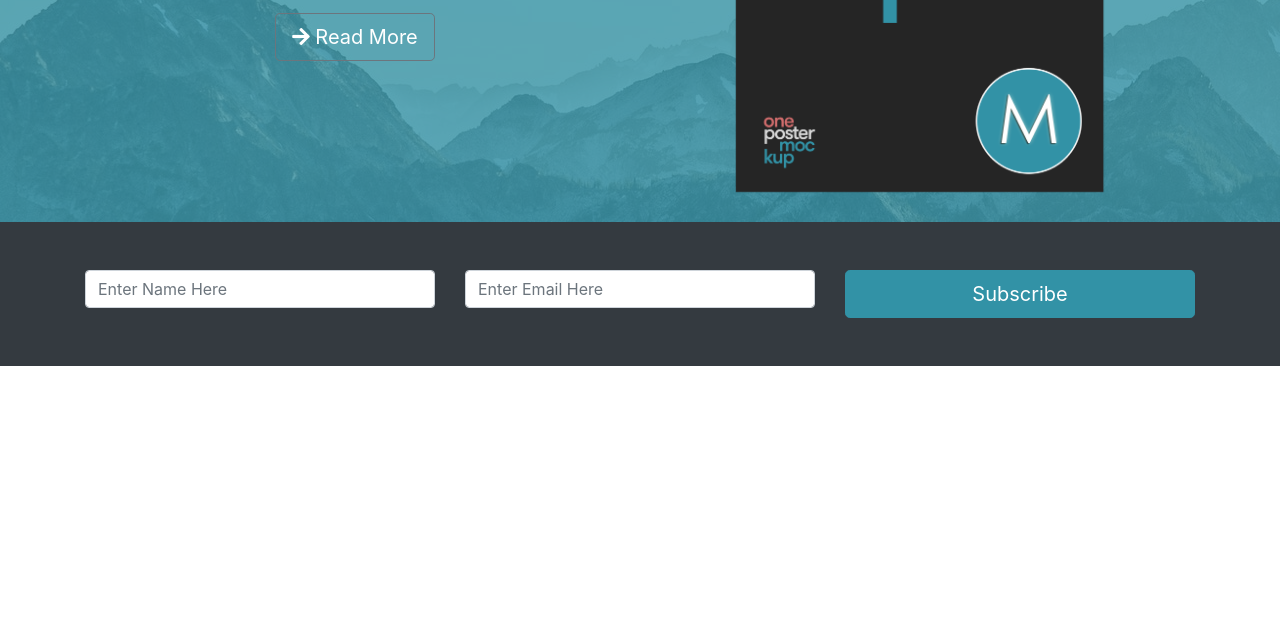
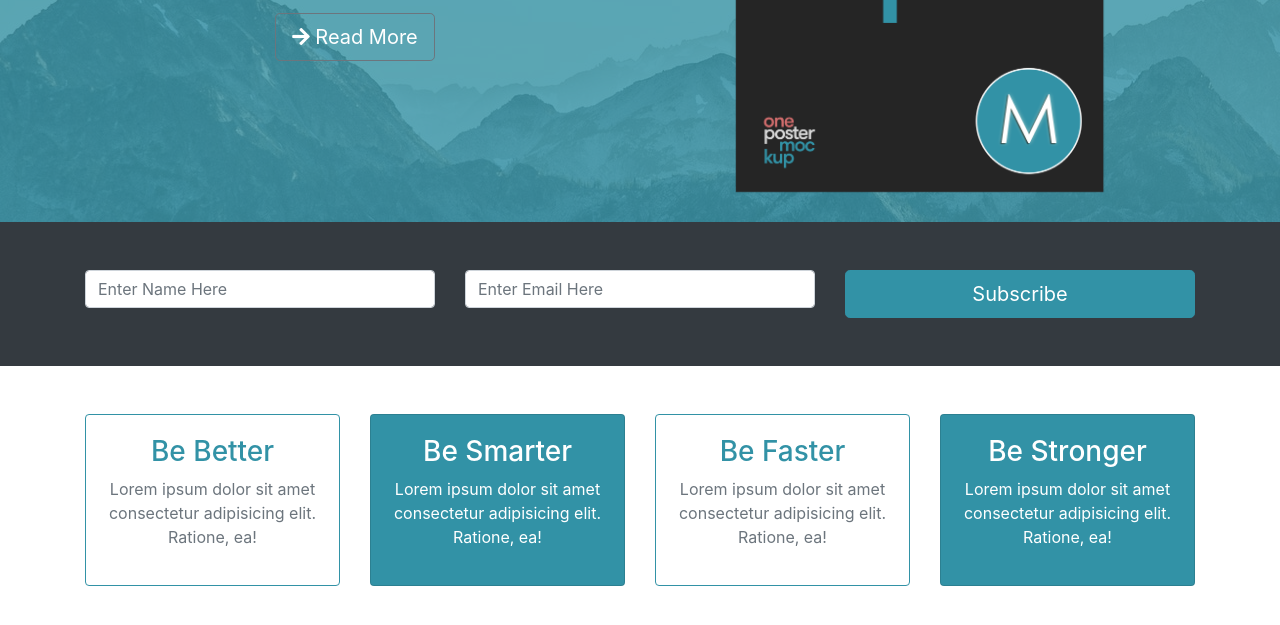
Before and after one commit to steviebanko/Meteorite, a plain HTML site: page index.html in a window 1280 px wide. Shown: the part 483-1108 px from the top of the page. Before the commit the page ends 849 px from the top, so only its background shows below. Drawn offline with nearby package versions, Linux system fonts and the light colour scheme; some icons are missing.

Commit message:
added card class

```diff
--- a/index.html
+++ b/index.html
@@ -83,6 +83,49 @@
   </div>
 </section>
 
+<!-- BOXES -->
+<section id="boxes" class="py-5">
+  <div class="container">
+    <div class="row">
+      <div class="col-md-3">
+        <div class="card text-center border-primary mb-resp">
+          <div class="card-body">
+            <h3 class="text-primary">Be Better</h3>
+            <p class="text-muted"> Lorem ipsum dolor sit amet consectetur adipisicing elit. Ratione, ea!</p>
+          </div>
+        </div>
+      </div>
+      <div class="col-md-3">
+        <div class="card text-center bg-primary text-white mb-resp">
+          <div class="card-body">
+            <h3>Be Smarter</h3>
+            <p> Lorem ipsum dolor sit amet consectetur adipisicing elit. Ratione, ea!</p>
+          </div>
+        </div>
+      </div>
+      <div class="col-md-3">
+        <div class="card text-center border-primary mb-resp">
+          <div class="card-body">
+            <h3 class="text-primary">Be Faster</h3>
+            <p class="text-muted"> Lorem ipsum dolor sit amet consectetur adipisicing elit. Ratione, ea!</p>
+          </div>
+        </div>
+      </div>
+      <div class="col-md-3">
+        <div class="card text-center bg-primary text-white mb-resp">
+          <div class="card-body">
+            <h3>Be Stronger</h3>
+            <p> Lorem ipsum dolor sit amet consectetur adipisicing elit. Ratione, ea!</p>
+          </div>
+        </div>
+      </div>
+    </div>
+  </div>
+</section>
+
+
+
+
   <script src="http://code.jquery.com/jquery-3.3.1.min.js" integrity="sha256-FgpCb/KJQlLNfOu91ta32o/NMZxltwRo8QtmkMRdAu8="
     crossorigin="anonymous"></script>
   <script src="https://cdnjs.cloudflare.com/ajax/libs/popper.js/1.14.3/umd/popper.min.js" integrity="sha384-ZMP7rVo3mIykV+2+9J3UJ46jBk0WLaUAdn689aCwoqbBJiSnjAK/l8WvCWPIPm49"
```
